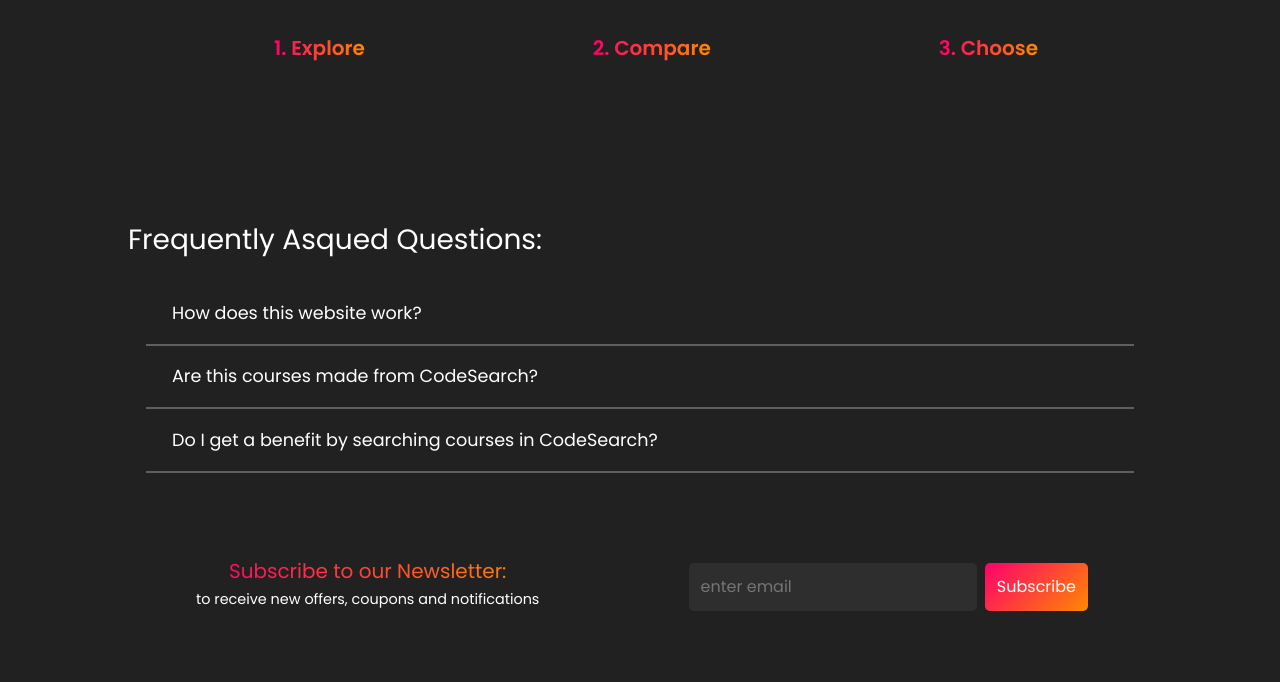
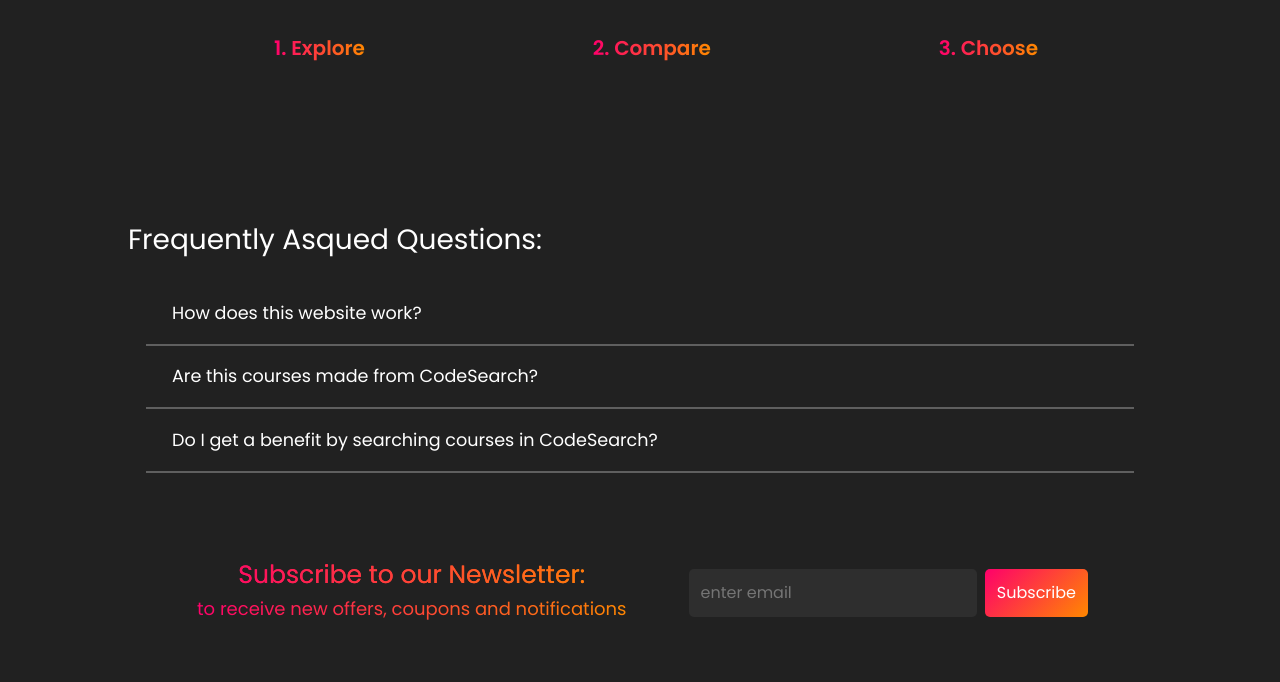
Before and after one commit to LlanoLucas/DesWebPFLlano, a website: page pages/about.html in a window 1280 px wide. Shown: the part 1504-2186 px from the top of the page. Drawn offline with nearby package versions, Linux system fonts and the light colour scheme.

Commit message:
benefits error corregido

```diff
--- a/css/main.scss
+++ b/css/main.scss
@@ -1610,7 +1610,8 @@ main h2 {
 @media (max-width: 30em) {
   .notification {
     width: 90%;
-    height: 35em;
+    height: 35.5em;
+    padding: 1.5em 1em;
   }
   .notification strong {
     font-size: 1.25em;
@@ -1656,15 +1657,17 @@ main h2 {
   text-align: center;
   padding: 0.25em;
   text-align: center;
-}
-.news h2,
-.news strong {
   font-size: 1.25em;
   font-weight: 400;
   background: linear-gradient(90deg, #fe006b, #ff8800);
   -webkit-text-fill-color: transparent;
   background-clip: content-box;
   -webkit-background-clip: text;
+}
+@media (max-width: 30em) {
+  .news-title {
+    margin: 0;
+  }
 }
 
 .second-subscribe {
--- a/scss/pages/_benefits.scss
+++ b/scss/pages/_benefits.scss
@@ -66,7 +66,8 @@
   justify-content: center;
   @include u.breakpoint(sm) {
     width: 90%;
-    height: 35em;
+    height: 35.5em;
+    padding: 1.5em 1em;
     strong {
       font-size: 1.25em;
       padding-top: 1em;
@@ -109,15 +110,15 @@
     text-align: center;
     padding: 0.25em;
     text-align: center;
-  }
-  h2,
-  strong {
     font-size: 1.25em;
     font-weight: 400;
     background: linear-gradient(90deg, #fe006b, #ff8800);
     -webkit-text-fill-color: transparent;
     background-clip: content-box;
     -webkit-background-clip: text;
+    @include u.breakpoint(sm) {
+      margin: 0;
+    }
   }
 }
 
```
Also changed, not shown: css/main.css, 2 other files.
